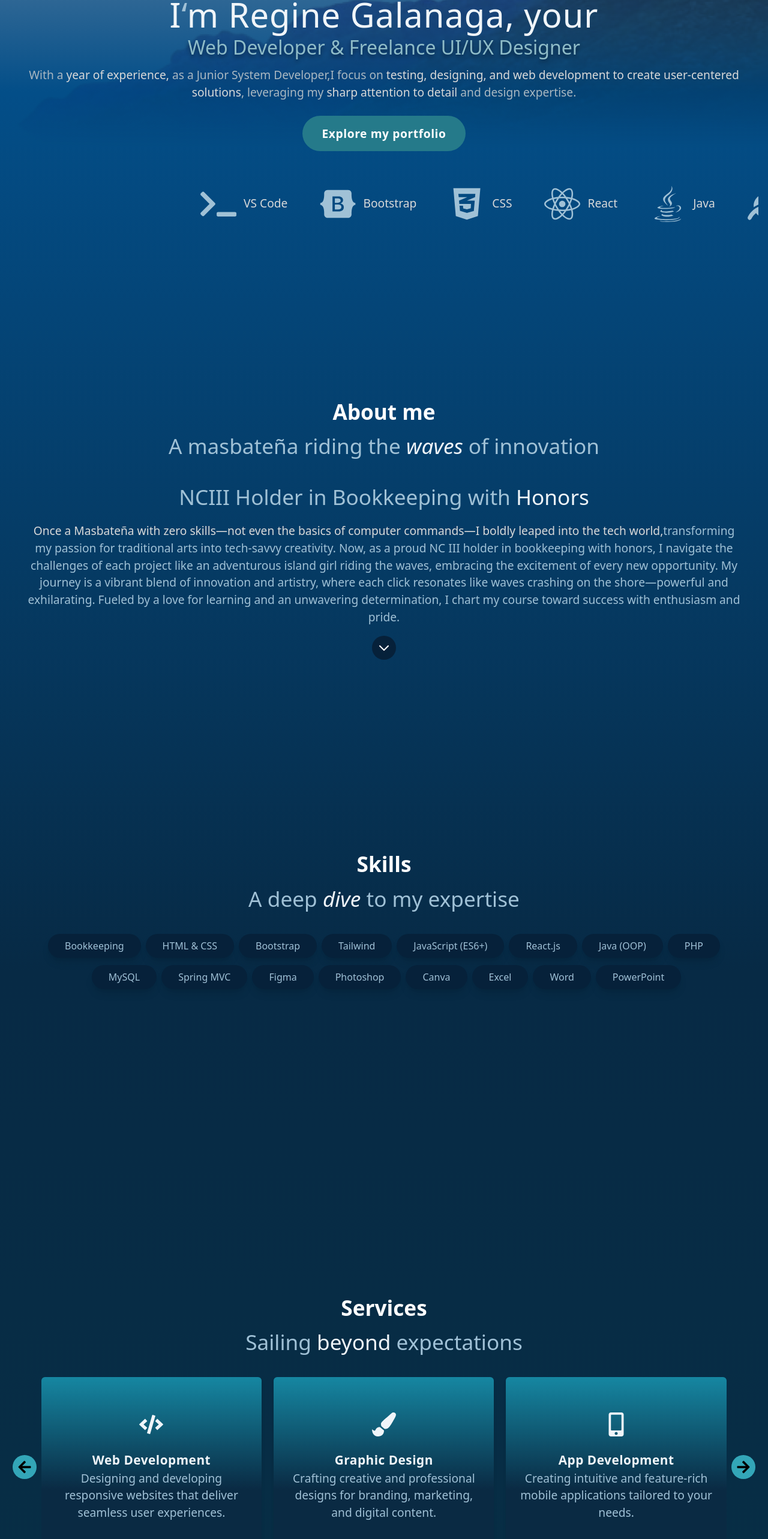
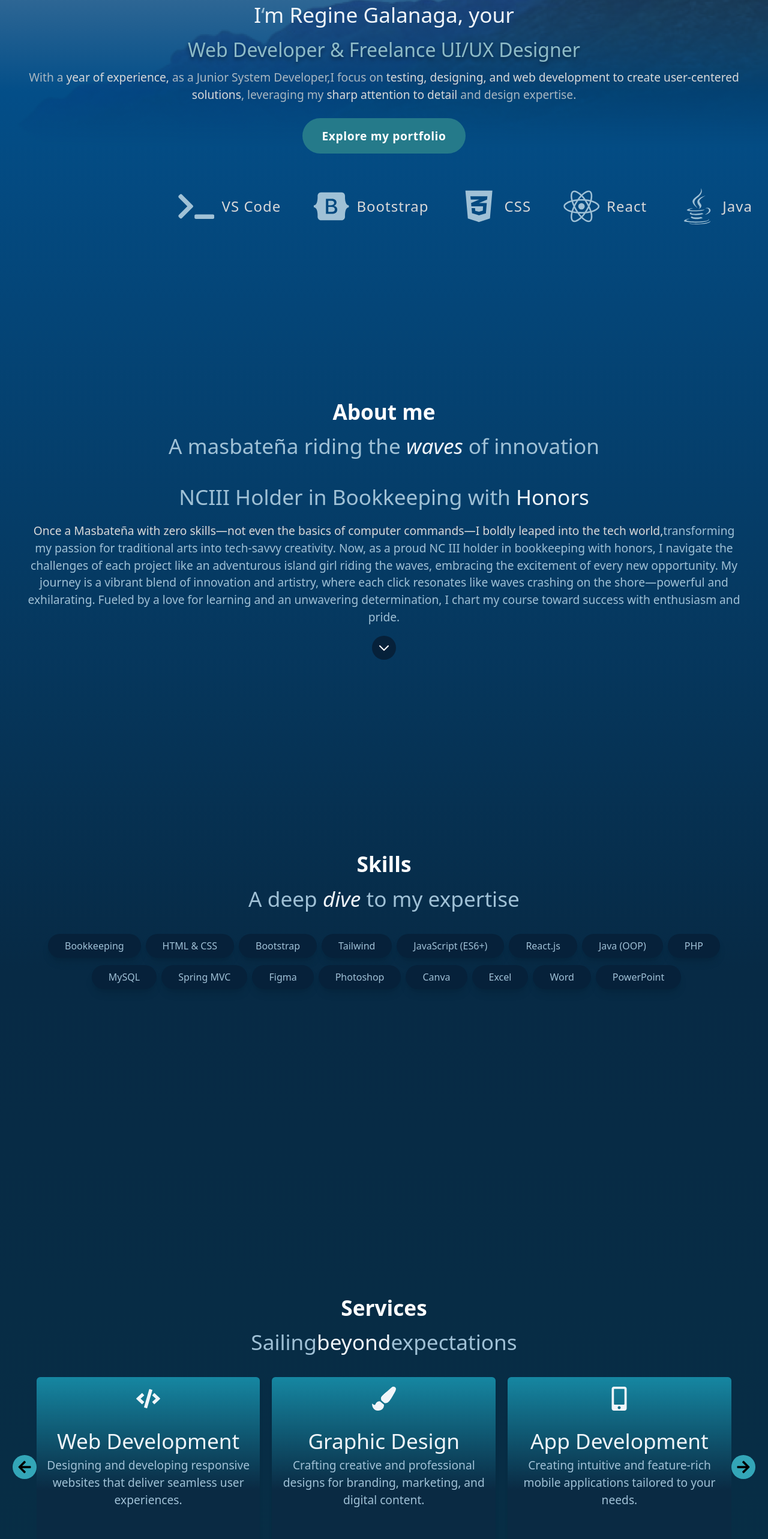
Before and after one commit to Regine-18/My-Portfolio, a Next.js app: page / in a window 1280 px wide. Shown: the part 214-2780 px from the top of the page at 60% size. Built offline with nearby package versions, Linux system fonts and the light colour scheme.

Commit message:
fix item label font size

```diff
--- a/app/components/Homepage.jsx
+++ b/app/components/Homepage.jsx
@@ -51,8 +51,8 @@ const HomePage = () => {
           }}
         />
       </div>
-      <div className="absolute z-10 w-full flex flex-grow flex-col justify-center items-center min-h-screen h-screen px-4 gap-14 md:gap-14">
-        <div className="max-w-7xl text-center">
+      <div className="absolute z-10 w-full flex flex-grow flex-col justify-center items-center min-h-screen h-screen gap-14 md:gap-14">
+        <div className="max-w-7xl text-center px-8">
           <h1 className="text-pwhite name-desc mb-2">
             <span className="hidden sm:inline">I<span className="text-pblue">‘</span>m </span>
             Regine Galanaga
@@ -87,7 +87,7 @@ const HomePage = () => {
             {icons.map((item, index) => (
               <div key={index} className="flex items-center px-3 flex-shrink-0 text-left gap-3">
                 <item.Icon className="text-pblue text-icon text-5xl lg:text-6xl" aria-hidden="true" />
-                <span className="text-hlightGray item-label ">{item.label}</span>
+                <span className="text-hlightGray item-label">{item.label}</span>
               </div>
             ))}
           </div>
--- a/app/components/Portfolio.jsx
+++ b/app/components/Portfolio.jsx
@@ -12,7 +12,6 @@ const Portfolio = () => {
   const [isMobile, setIsMobile] = useState(false);
   const [showModal, setShowModal] = useState(false);
 
-  // Handle window resize to detect mobile view
   useEffect(() => {
     const handleResize = () => setIsMobile(window.innerWidth <= 767);
     handleResize(); // Run on initial render
--- a/app/components/Services.jsx
+++ b/app/components/Services.jsx
@@ -1,141 +1,116 @@
 'use client';
-import React, { useState} from 'react';
+import React, { useEffect, useState } from 'react';
 import { Swiper, SwiperSlide } from 'swiper/react';
 import 'swiper/css';
 import 'swiper/css/pagination';
 import 'swiper/css/navigation';
-import { FaCode, FaPaintBrush, FaMobileAlt, FaPenNib } from 'react-icons/fa';
 import { FaArrowLeft, FaArrowRight } from 'react-icons/fa';
+import { services } from '../constants/servicesData';
 
 const Services = () => {
-  const services = [
-    {
-      id: 1,
-      title: 'Web Development',
-      description: 'Designing and developing responsive websites that deliver seamless user experiences.',
-      icon: <FaCode size={40} />,
-    },
-    {
-      id: 2,
-      title: 'Graphic Design',
-      description: 'Crafting creative and professional designs for branding, marketing, and digital content.',
-      icon: <FaPaintBrush size={40} />,
-    },
-    {
-      id: 3,
-      title: 'App Development',
-      description: 'Creating intuitive and feature-rich mobile applications tailored to your needs.',
-      icon: <FaMobileAlt size={40} />,
-    },
-    {
-      id: 4,
-      title: 'Content Writing',
-      description: 'Delivering well-crafted and engaging content to effectively communicate your message.',
-      icon: <FaPenNib size={40} />,
-    },
-    {
-      id: 5,
-      title: 'Editing',
-      description: 'Delivering well-crafted and engaging content to effectively communicate your message.',
-      icon: <FaPenNib size={40} />,
-    },
-  ];
+  const [state, setState] = useState({
+    expandedIndex: null,
+    swiperInstance: null,
+    isMobile: false,
+  });
 
-  const [expandedIndex, setExpandedIndex] = useState(null);
-  const [swiperInstance, setSwiperInstance] = useState(null);
+  useEffect(() => {
+    const handleResize = () => {
+      setState((prevState) => ({
+        ...prevState,
+        isMobile: window.innerWidth < 678,
+      }));
+    };
+    handleResize();
+    window.addEventListener('resize', handleResize);
+    return () => window.removeEventListener('resize', handleResize);
+  }, []);
 
   const handleExpand = (index) => {
-    setExpandedIndex(index === expandedIndex ? null : index);
+    setState((prevState) => ({
+      ...prevState,
+      expandedIndex: prevState.expandedIndex === index ? null : index,
+    }));
   };
 
   return (
+    <section>
     <div className="flex items-center justify-center md:h-screen" id="services">
       <div className="w-full max-w-7xl">
         <div className="section-title text-center">
           <h1 className="font-bold text-white">Services</h1>
-          <h2 className="text-pblue">
-            <span className="text-pblue">Sailing </span>
-            <span className="text-pwhite">beyond </span>
+          <h2>
+            <span className="text-pblue">Sailing</span>
+            <span className="text-pwhite">beyond</span>
             <span className="text-pblue">expectations</span>
           </h2>
         </div>
-        <div className="hidden md:block relative">
+        {state.isMobile ? (
+          <div className="flex flex-col space-y-4 px-6">
+            {services.map((service, index) => (
+              <div
+                key={service.id}
+                onClick={() => handleExpand(index)}
+                className={`p-4 bg-column-background shadow-md rounded-md flex flex-col items-center cursor-pointer transition-all duration-700`}
+                style={{
+                  height: state.expandedIndex === index ? '350px' : '300px',
+                  transition: 'transform 1s ease-out, height 1s ease-out',
+                }}
+              >
+                <div className="mb-4 text-pwhite">{service.icon}</div>
+                <h3 className="mt-2 text-pwhite">{service.title}</h3>
+                <p className="text-pblue text-center">{service.description}</p>
+              </div>
+            ))}
+          </div>
+        ) : (
+          <div className="flex flex-col md:block relative">
             <div className="flex items-center justify-between">
               <button
-              onClick={() => swiperInstance?.slidePrev()}
-              className="mr-2 text-2xl text-blue-500 hover:text-blue-700"
+                onClick={() => state.swiperInstance?.slidePrev()}
+                className="text-2xl text-blue-500 hover:text-blue-700"
               >
                 <FaArrowLeft size={30} className="rounded-full bg-seafoam w-10 h-10 py-2 flex items-center justify-center" />
               </button>
-
-            {/* Swiper Carousel */}
               <Swiper
-              slidesPerView={2} // Default is 2 items per view
+                slidesPerView={2}
                 spaceBetween={20}
                 pagination={{ clickable: true }}
-              navigation={{
-                prevEl: '#prevButton',
-                nextEl: '#nextButton',
+                breakpoints={{
+                  678: { slidesPerView: 2 },
+                  1024: { slidesPerView: 3 },
                 }}
-              breakpoints={{
-                678: {
-                  slidesPerView: 2, // For screens 678px and larger, show 2 items per view
-                },
-                1024: {
-                  slidesPerView: 3, // For screens larger than 1024px, show 4 items per view
-                },
-              }}
-              className="flex justify-center"
-              onSwiper={setSwiperInstance} // Save swiper instance to state
+                onSwiper={(swiper) => setState((prevState) => ({ ...prevState, swiperInstance: swiper }))}
               >
                 {services.map((service, index) => (
                   <SwiperSlide key={service.id}>
                     <div
                       onClick={() => handleExpand(index)}
-                    className={`p-4 bg-column-background shadow-md rounded-md flex flex-col justify-center items-center cursor-pointer transition-all duration-700 ease-in-out`}
+                      className={`p-4 bg-column-background shadow-md rounded-md flex flex-col items-center cursor-pointer transition-all duration-700`}
                       style={{
-                      height: expandedIndex === index ? '350px' : '300px',
-                      transition: 'transform 1s ease-out, height 1s ease-out, opacity 0.5s ease-out',
+                        height: state.expandedIndex === index ? '350px' : '300px',
+                        transition: 'transform 1s ease-out, height 1s ease-out',
                       }}
                     >
                       <div className="mb-4 text-pwhite">{service.icon}</div>
-                    <h3 className="service-title mt-2 text-pwhite">{service.title}</h3>
+                      <h3 className="mt-2 text-pwhite">{service.title}</h3>
                       <p className="text-pblue text-center">{service.description}</p>
                     </div>
                   </SwiperSlide>
                 ))}
               </Swiper>
               <button
-              onClick={() => swiperInstance?.slideNext()}
-              className="ml-2 text-2xl text-blue-500 hover:text-blue-700"
+                onClick={() => state.swiperInstance?.slideNext()}
+                className="text-2xl text-blue-500 hover:text-blue-700"
               >
                 <FaArrowRight size={30} className="rounded-full bg-seafoam w-10 h-10 py-2 flex items-center justify-center" />
               </button>
             </div>
-          <div className="swiper-pagination absolute bottom-0 w-full text-center py-4">
+          </div>
+        )}
       </div>
     </div>
-
-        {/* Show grid layout on mobile */}
-        <div className="md:hidden grid grid-cols-1 sm:grid-cols-1 lg:grid-cols-2 xl:grid-cols-4 gap-6">
-          {services.map((service, index) => (
-            <div
-              key={service.id}
-              onClick={() => handleExpand(index)}
-              className={`p-4 bg-column-background shadow-md rounded-md flex flex-col justify-center items-center cursor-pointer transition-all duration-700 ease-in-out`}
-              style={{
-                height: expandedIndex === index ? '350px' : '330px',
-                transition: 'transform 1s ease-out, height 1s ease-out, opacity 0.5s ease-out',
-              }}
-            >
-              <div className="mb-4 text-pwhite">{service.icon}</div>
-              <h3 className="service-title mt-2 text-pwhite">{service.title}</h3>
-              <p className="text-pblue text-center">{service.description}</p>
-            </div>
-          ))}
-        </div>
-      </div>
-    </div>
+    </section>
   );
 };
 
--- /dev/null
+++ b/app/constants/servicesData.js
@@ -0,0 +1,34 @@
+import { FaCode, FaPaintBrush, FaMobileAlt, FaPenNib } from 'react-icons/fa';
+
+export const services = [
+  {
+    id: 1,
+    title: 'Web Development',
+    description: 'Designing and developing responsive websites that deliver seamless user experiences.',
+    icon: <FaCode size={40} />,
+  },
+  {
+    id: 2,
+    title: 'Graphic Design',
+    description: 'Crafting creative and professional designs for branding, marketing, and digital content.',
+    icon: <FaPaintBrush size={40} />,
+  },
+  {
+    id: 3,
+    title: 'App Development',
+    description: 'Creating intuitive and feature-rich mobile applications tailored to your needs.',
+    icon: <FaMobileAlt size={40} />,
+  },
+  {
+    id: 4,
+    title: 'Content Writing',
+    description: 'Delivering well-crafted and engaging content to effectively communicate your message.',
+    icon: <FaPenNib size={40} />,
+  },
+  {
+    id: 5,
+    title: 'Editing',
+    description: 'Delivering well-crafted and engaging content to effectively communicate your message.',
+    icon: <FaPenNib size={40} />,
+  },
+];
--- a/app/globals.css
+++ b/app/globals.css
@@ -54,6 +54,12 @@ button, input {
 
 /**/
 /* Homepage Styles */
+.item-label{
+  font-size:clamp(1.5rem, 1vw, 2rem);
+  line-height: 1rem;
+  letter-spacing: 1px;
+}
+
 .nav-link {
   position: relative;
   display: inline-block;
@@ -171,14 +177,8 @@ h3.service-title {
   letter-spacing: 0.5px;
 }
 
-
 /* Media Queries */
 @media (max-width: 425px) {
-  .name-desc {
-    font-size: clamp(2.8rem, 4vw, 2.3rem);
-    line-height: 2.8rem;
-    letter-spacing: 1px;
-  }
   p .quo {
     font-size: clamp(1.3rem, 4.5vw, 1.6rem);
     margin-top: 2rem;
@@ -199,14 +199,6 @@ h3.service-title {
 }
 
 @media (min-width: 1024px) {
-  .name-desc {
-    font-size: clamp(3.5rem, 4vw, 2.3rem);
-    line-height: 2.8rem;
-    letter-spacing: 1px;
-  }
-  .item-label {
-    font-size: clamp(1rem, 4vw, 1.2rem);
-  }
   p .quo{
     font-size: clamp(.18rem, 4.5vw, 1.6rem);
     margin-top: 2rem;
```
Lines whose indentation alone changed are shown as unchanged.
